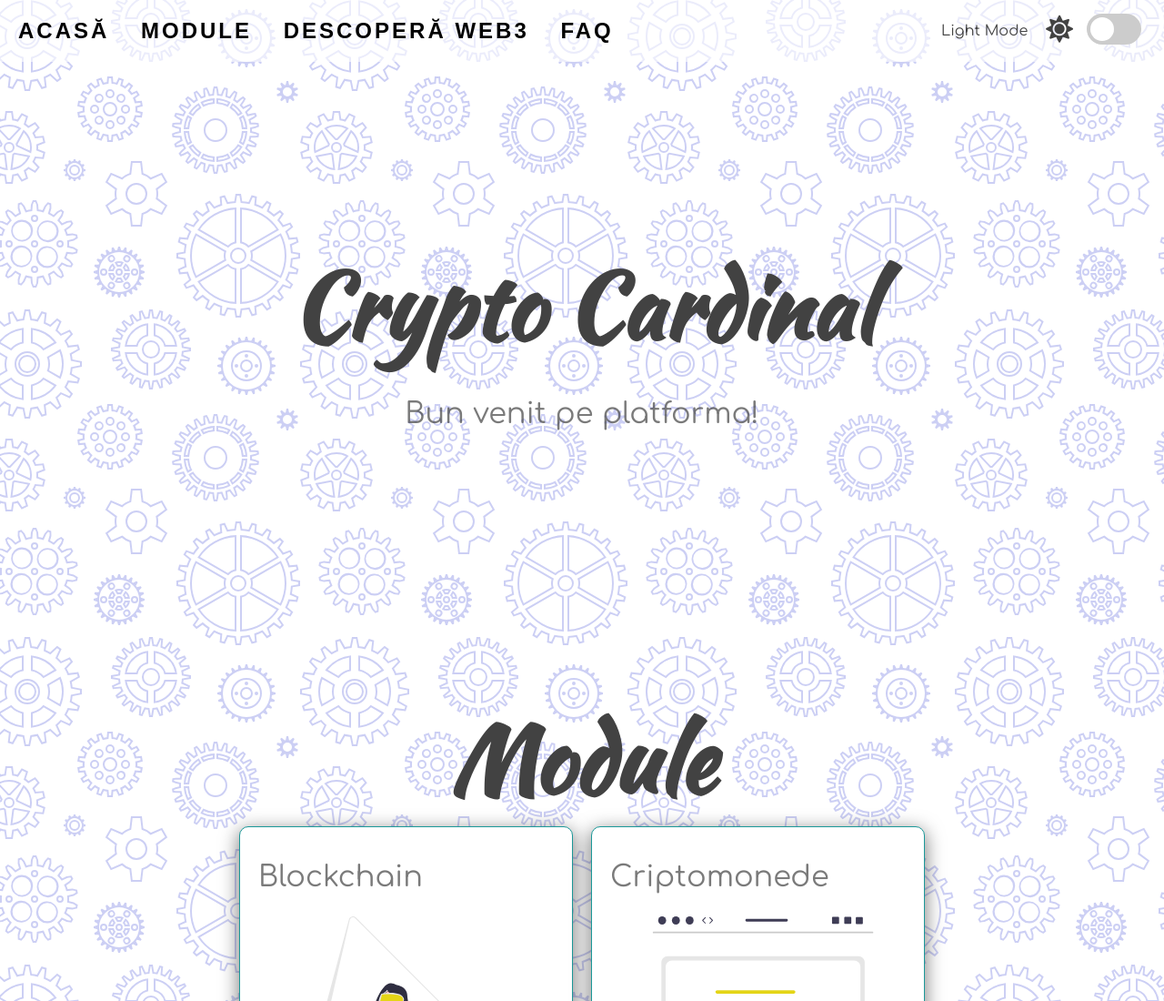
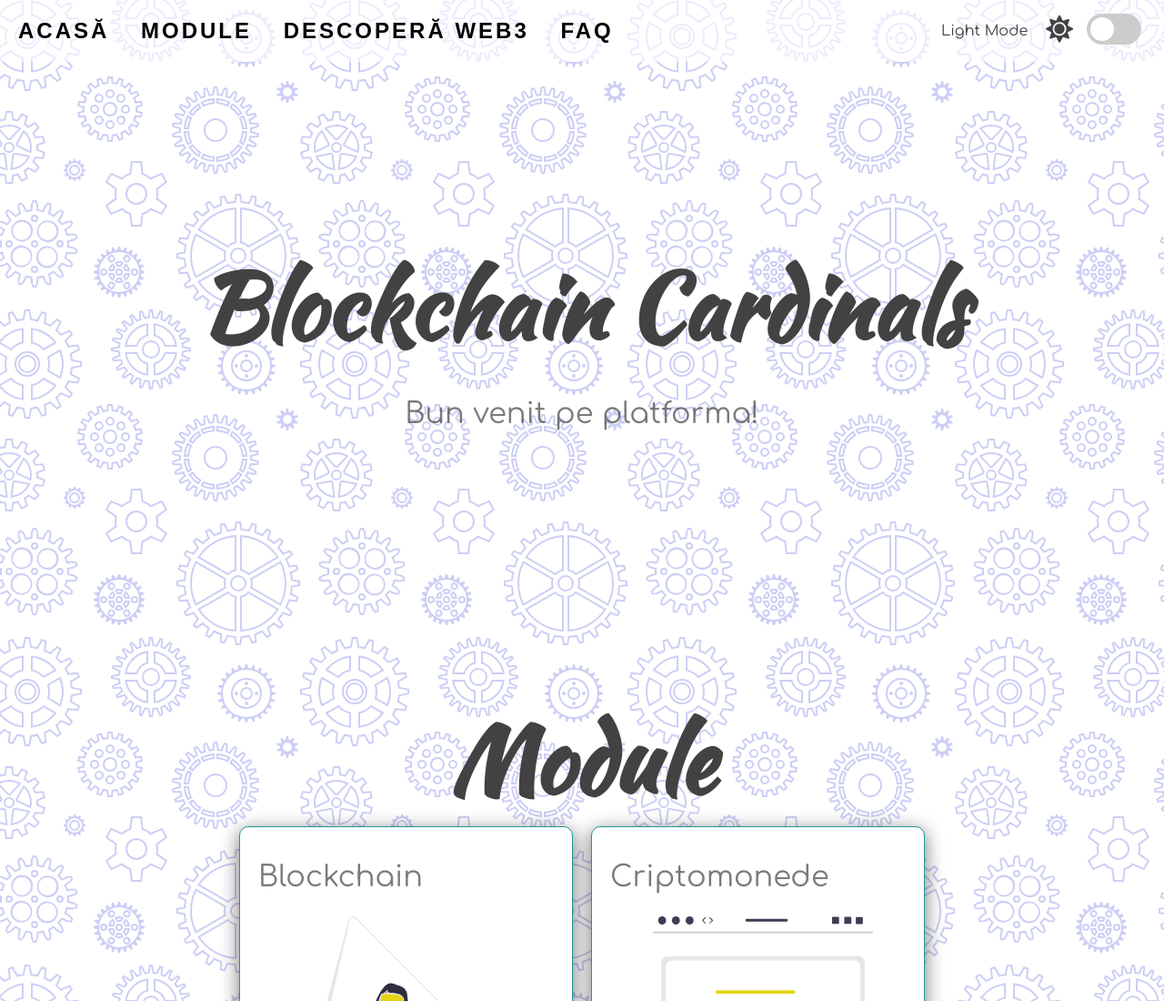
Before and after one commit to cdavidstefan/BlockchainCardinals, a plain HTML site: page index.html in a window 1280 px wide. Shown: the top 1100 px of the page at 91% size. Drawn offline with Linux system fonts and the light colour scheme.

Commit message:
modificare titlu

```diff
--- a/index.html
+++ b/index.html
@@ -31,7 +31,7 @@
         <!-- Home Section -->
         <section id="home">
             <div class="title-group">
-                <h1>Crypto Cardinal</h1>
+                <h1>Blockchain Cardinals</h1>
                 <h2>Bun venit pe platforma!</h2>
             </div>
         </section>
```
